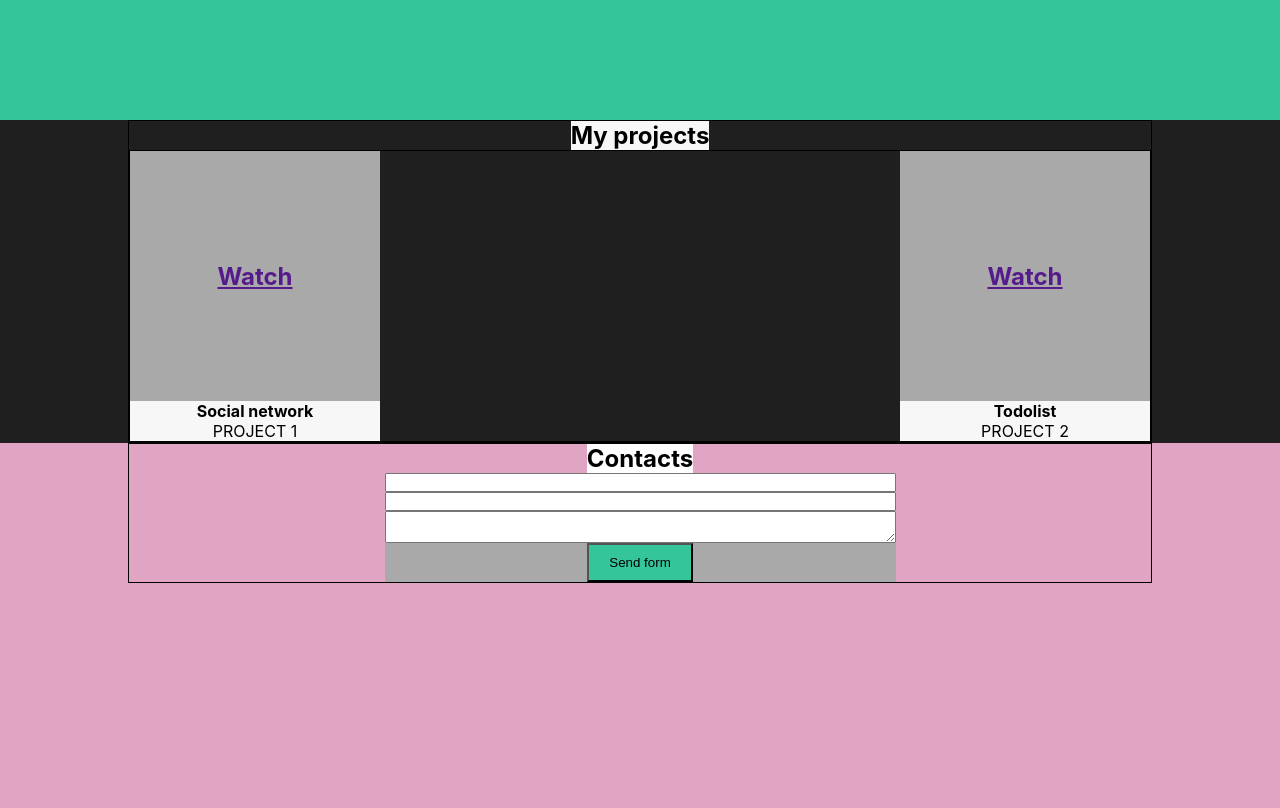
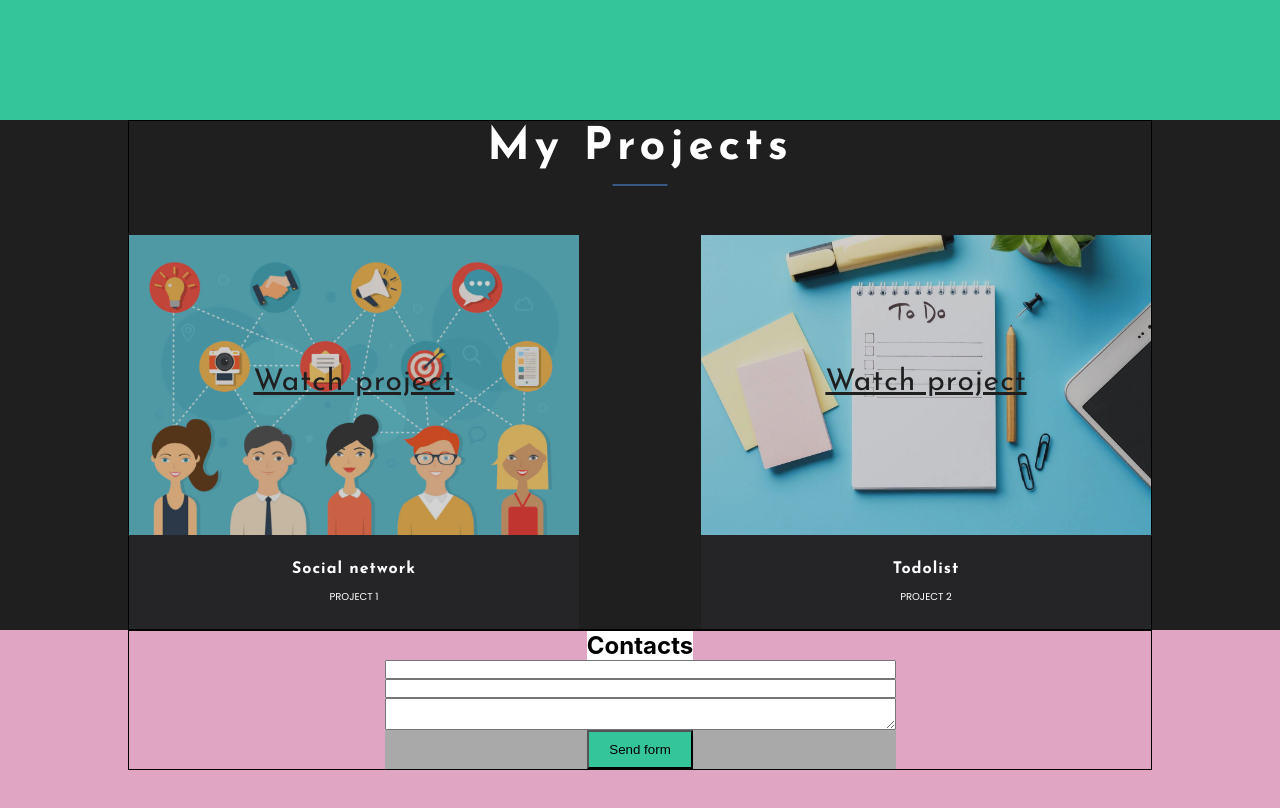
Before and after one commit to AndreiKastsiukovich/Portfolio, a React (Create React App) app: page / in a window 1280 px wide. Shown: the part 1560-2368 px from the top of the page. Built offline with nearby package versions, Linux system fonts and the light colour scheme.

Commit message:
Commit-1

```diff
--- a/public/index.html
+++ b/public/index.html
@@ -15,6 +15,8 @@
       user's mobile device or desktop. See https://developers.google.com/web/fundamentals/web-app-manifest/
     -->
     <link rel="manifest" href="%PUBLIC_URL%/manifest.json" />
+    <link href="https://fonts.googleapis.com/css2?family=Poppins:wght@100;200;300;400;500;600;700&display=swap" rel="stylesheet">
+    <link href="https://fonts.googleapis.com/css2?family=Josefin+Sans:wght@100;300;400;500;600;700&display=swap" rel="stylesheet">
     <!--
       Notice the use of %PUBLIC_URL% in the tags above.
       It will be replaced with the URL of the `public` folder during the build.
--- /dev/null
+++ b/src/common/components/title/Title.module.css
@@ -0,0 +1,26 @@
+.title{
+    margin: 0 0 30px;
+    font-family: 'Josefin Sans', sans-serif;
+    font-weight: 300;
+    color: #fff;
+    text-transform: capitalize;
+    font-size: 30px;
+    line-height: 1.2;
+    letter-spacing: 5px;
+    position: relative;
+}
+
+.title h2 {
+    margin: 0;
+}
+
+.title::before{
+    content: '';
+    position: absolute;
+    background: #4e93e6;
+    width: 55px;
+    height: 1px;
+    bottom: -10px;
+    left: 50%;
+    transform: translate(-50%, 50%);
+}
--- /dev/null
+++ b/src/common/components/title/Title.tsx
@@ -0,0 +1,17 @@
+import React from "react";
+import style from './Title.module.css'
+
+type TitlePropsType = {
+    title:string
+}
+
+export const Title = (props: TitlePropsType) => {
+
+    return (
+
+        <div className={style.title}>
+            <h2>{props.title}</h2>
+        </div>
+
+    )
+}
--- a/src/skills/Skills.module.css
+++ b/src/skills/Skills.module.css
@@ -6,10 +6,6 @@
 .skillsContainer{
     flex-direction: column;
     justify-content: flex-start;
-}
-
-.title{
-    background-color: #f7f7f8;
 }
 
 .skills{
--- a/src/skills/Skills.tsx
+++ b/src/skills/Skills.tsx
@@ -2,6 +2,7 @@ import React from "react";
 import style from './Skills.module.css'
 import styleContainer from '../common/styles/Container.module.css'
 import {Skill} from "./skill/Skill";
+import {Title} from "../common/components/title/Title";
 
 export const Skills = () => {
     return (
@@ -9,7 +10,7 @@ export const Skills = () => {
 
             <div className={`${styleContainer.container} ${style.skillsContainer}`}>
 
-                <h2 className={style.title}>My skills</h2>
+                <Title title={'My skills'}/>
 
                 <div className={style.skills}>
                     <Skill title={'JS'} description={'JS DEVELOPER'}/>
--- a/src/works/MyWorks.module.css
+++ b/src/works/MyWorks.module.css
@@ -8,24 +8,16 @@
     flex-wrap: nowrap;
 }
 
-
-.title{
-    background-color: #f7f7f8;
-}
-
-.title h2 {
-
-}
-
 .works{
-    border: 1px solid;
     width: 100%;
     display:flex;
     justify-content: space-between;
     flex-wrap: wrap;
+    margin-top: 30px;
+    align-items: flex-start;
 }
 
-@media screen and (max-width: 628px) {
+@media screen and (max-width: 1127px) {
     .works{
         justify-content: center;
     }
--- a/src/works/MyWorks.tsx
+++ b/src/works/MyWorks.tsx
@@ -2,20 +2,37 @@ import React from "react";
 import styleContainer from '../common/styles/Container.module.css'
 import style from './MyWorks.module.css'
 import {Work} from "./work/Work";
+import {Title} from "../common/components/title/Title";
+import todoImage from '../assets/image/todoimg.jpeg'
+import socialImage from '../assets/image/socialimg.jpg'
+
 
 export const MyWorks = () => {
+
+    const social = {
+        backgroundImage: `url(${socialImage})`,
+    }
+
+    const todoList = {
+        backgroundImage: `url(${todoImage})`,
+    }
+
     return (
         <div className={style.myWorksBlock}>
 
             <div className={`${styleContainer.container} ${style.myWorksContainer}`}>
 
-                <div className={style.title}>
-                    <h2>My projects</h2>
-                </div>
+               <Title title={'My projects'}/>
 
                 <div className={style.works}>
-                    <Work name={'Social network'} description={'PROJECT 1'}/>
-                    <Work name={'Todolist'} description={'PROJECT 2'}/>
+                    <Work
+                        style={social}
+                        name={'Social network'}
+                        description={'PROJECT 1'}/>
+                    <Work
+                        style={todoList}
+                        name={'Todolist'}
+                        description={'PROJECT 2'}/>
                 </div>
 
             </div>
--- a/src/works/work/Work.module.css
+++ b/src/works/work/Work.module.css
@@ -1,21 +1,65 @@
 .work{
-    width: 250px;
-    background-color: #f7f7f8;
+    width: 450px;
     display: flex;
     flex-direction: column;
     align-items: center;
     text-align: center;
+    background-color: #252527;
 }
 
 .image{
     width: 100%;
-    height: 250px;
+    height: 300px;
     background-color: darkgrey;
     display: flex;
     justify-content: center;
     align-items: center;
+    background-size: cover;
+    background-position: center;
+    position: relative;
 }
 
-.name{
+.image::before{
+    content: '';
+    position: absolute;
+    background-color: #252527;
+    top: 0;
+    bottom: 0;
+    left: 0;
+    right: 0;
+    opacity: 0.2;
+}
+
+.link{
+    background-color: transparent;
+    padding: 10px 20px;
+    font-family: 'Josefin Sans', sans-serif;
+    font-size: 30px;
+    letter-spacing: 1px;
+    margin: 0 0 5px;
+    line-height: 1.2;
+    color: #1f1f20;
+    position: relative;
 
 }
+
+.workInfo{
+    padding: 25px 20px;
+}
+
+.title{
+    font-family: 'Josefin Sans', sans-serif;
+    font-size: 16px;
+    letter-spacing: 1px;
+    margin: 0 0 5px;
+    line-height: 1.2;
+    color: #fff
+}
+
+.description{
+    font-family: 'Poppins', sans-serif;
+    line-height: 1.5;
+    font-weight: 400;
+    font-size: 10px;
+    color: #fff
+}
--- a/src/works/work/Work.tsx
+++ b/src/works/work/Work.tsx
@@ -2,6 +2,7 @@ import React from 'react';
 import style from './Work.module.css'
 
 type WorkPropsType = {
+    style:object
     name:string,
     description:string
 }
@@ -10,15 +11,14 @@ export const Work = (props:WorkPropsType) => {
     return (
         <div className={style.work}>
 
-            <div className={style.image}>
-                <a href="">
-                    <h2>Watch</h2>
-                </a>
+            <div className={style.image} style={props.style}>
+                <a className={style.link} href="">Watch project</a>
+            </div>
+            <div className={style.workInfo}>
+                <h3 className={style.title}>{props.name}</h3>
+                <span className={style.description}>{props.description}</span>
             </div>
 
-            <h4>{props.name}</h4>
-
-            <span>{props.description}</span>
 
         </div>
     );
```
Also changed, not shown: src/assets/image/socialimg.jpg (added), src/assets/image/todoimg.jpeg (added).
